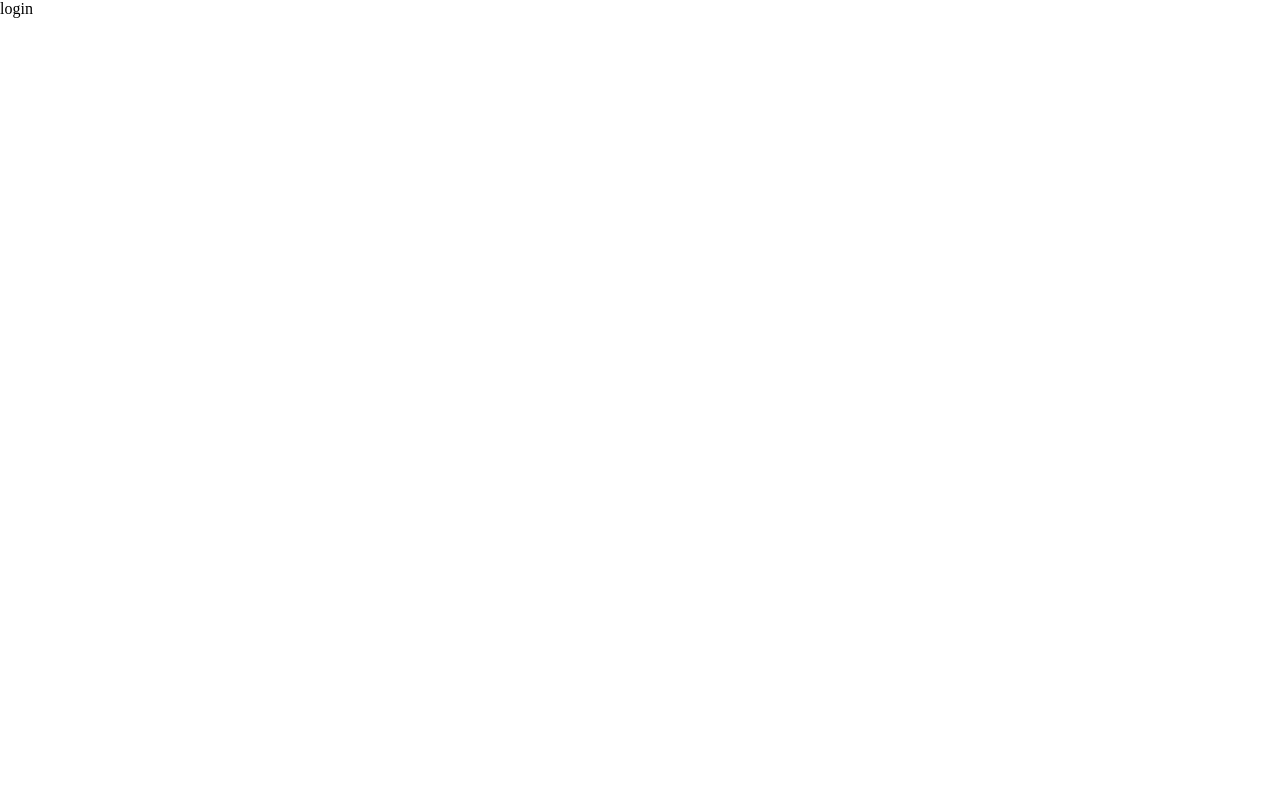
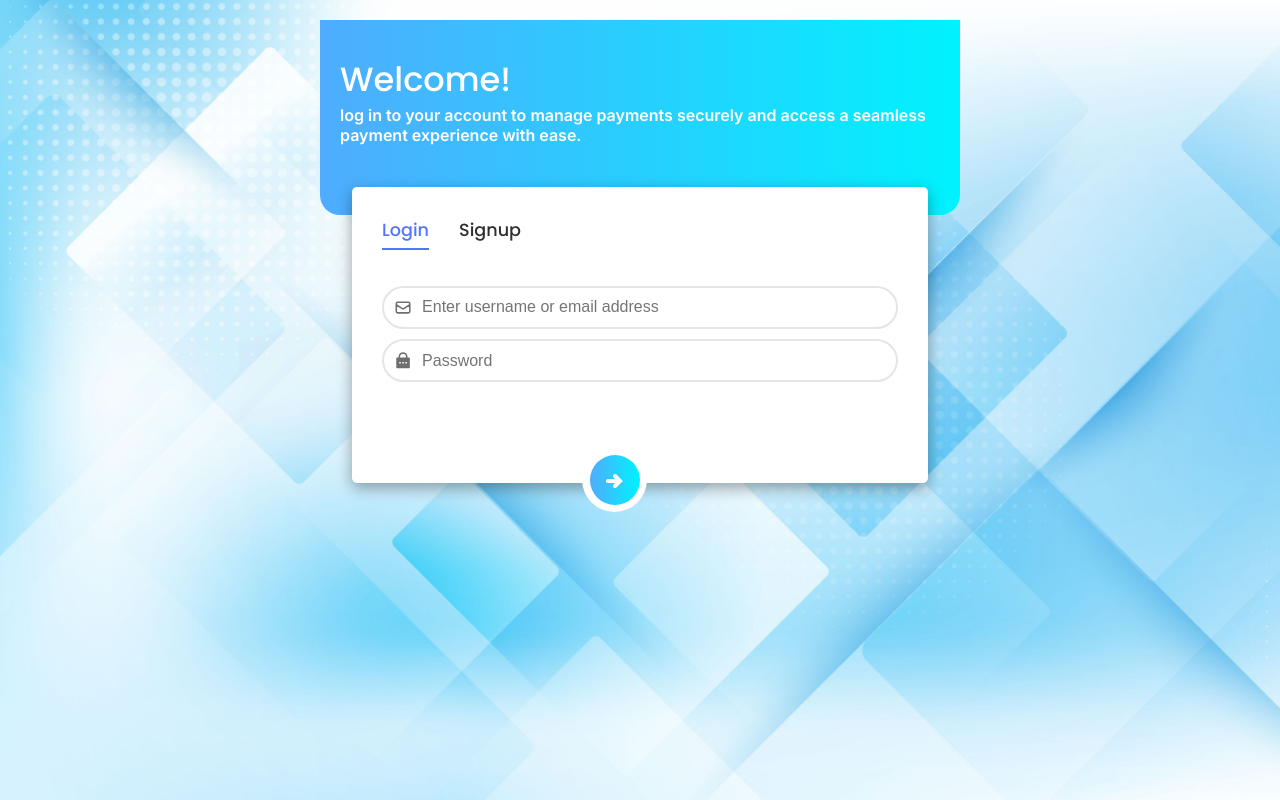
Before and after one commit to surajsinghgore/Dhanapatha-client, a React (Vite) app: page /auth/login in a window 1280 px wide. Built offline with nearby package versions, Linux system fonts and the light colour scheme.

Commit message:
login and signup  ui created

```diff
--- a/package.json
+++ b/package.json
@@ -10,8 +10,10 @@
     "preview": "vite preview"
   },
   "dependencies": {
+    "axios": "^1.7.7",
     "react": "^18.3.1",
     "react-dom": "^18.3.1",
+    "react-icons": "^5.3.0",
     "react-router-dom": "^6.26.2"
   },
   "devDependencies": {
--- a/src/constants/Images.js
+++ b/src/constants/Images.js
@@ -1,9 +1,10 @@
 import logo from '../assets/logo.png';
+import background from '../assets/background.jpg';
 
 
 
 
 
 export default {
-    logo
+    logo,background
 }
--- a/src/layout/CommonLayout.jsx
+++ b/src/layout/CommonLayout.jsx
@@ -1,10 +1,12 @@
-
+import '../style/commonStyle.css';
 const CommonLayout = ({ children }) => {
 
 
   return (
-    <div>
+    <div className={"main"}>
+    <div className="screen">
        {children}
+    </div>
     </div>
   );
 };
--- a/src/pages/auth/Login.jsx
+++ b/src/pages/auth/Login.jsx
@@ -1,11 +1,42 @@
-import React from 'react'
-
+import "../../style/auth.css";
+import { HiOutlineMail } from "react-icons/hi";
+import { RiLockPasswordFill } from "react-icons/ri";
+import { Link } from "react-router-dom";
+import { TiArrowRightThick } from "react-icons/ti";
 const Login = () => {
   return (
-    <div>
-      login
+    <div className="auth">
+      <div className="intro">
+        <h1>Welcome!</h1>
+        <p>Log in to your account to manage payments securely and access a seamless payment experience with ease.</p>
+      </div>
+
+      <div className="container">
+        <div className="form">
+          <div className="heading">
+            <Link to="/auth/login" className="active">Login</Link>
+            <Link to="/auth/signup">Signup</Link>
+          </div>
+          <div className="inputBox">
+            <li>
+              <HiOutlineMail className="icon"/>
+              <input type="text" name="username" placeholder="Enter username or email address" />
+            </li>
+            <li>
+              <RiLockPasswordFill className="icon"/>
+              <input type="text" name="username" placeholder="Password" />
+            </li>
+
+            <div className="submit">
+              <div className="circle">
+                <TiArrowRightThick  className="icon"/>
+              </div>
+            </div>
+          </div>
+        </div>
+      </div>
     </div>
-  )
-}
+  );
+};
 
-export default Login
+export default Login;
--- a/src/pages/auth/Register.jsx
+++ b/src/pages/auth/Register.jsx
@@ -1,11 +1,75 @@
+import "../../style/auth.css";
+import { HiOutlineMail } from "react-icons/hi";
+import { RiLockPasswordFill } from "react-icons/ri";
+import { Link } from "react-router-dom";
+import { FaUserCircle } from "react-icons/fa";
+import { TiArrowRightThick } from "react-icons/ti";
+import { IoMdEye } from "react-icons/io";
+import { IoIosEyeOff } from "react-icons/io";
+import { useState } from "react";
+const Login = () => {
+const [passwordState,setPasswordState]=useState({password:false,confirmPassword:false})
+  const togglePasswordState=(state)=>{
+if(state=="password"){
+  setPasswordState({password:!passwordState.password,confirmPassword:passwordState.confirmPassword})
+}else{
+  setPasswordState({password:passwordState.password,confirmPassword:!passwordState.confirmPassword})
+
+}
+  }
+  return (
+    <div className="auth">
+      <div className="intro">
+        <h1>Welcome!</h1>
+        <p>Log in to your account to manage payments securely and access a seamless payment experience with ease.</p>
+      </div>
+
+      <div className="container">
+        <div className="form">
+          <div className="heading">
+            <Link to="/auth/login">Login</Link>
+            <Link to="/auth/signup" className="active">
+              Signup
+            </Link>
+          </div>
+          <div className="inputBox">
+            <li>
+              <FaUserCircle className="icon" />
+              <input type="text" name="username" placeholder="Enter username " />
+            </li>
+            <li>
+              <HiOutlineMail className="icon" />
+              <input type="text" name="email" placeholder="Enter email address" />
+            </li>
+            <li>
+              <RiLockPasswordFill className="icon" />
+              <input type={(passwordState.password)?"text":"password"} name="username" placeholder="Enter password" />
+              {(passwordState.password)?<IoIosEyeOff className="passIcon" onClick={()=>togglePasswordState("password")}/>
+             :<IoMdEye className="passIcon" onClick={()=>togglePasswordState("password")}/>
+            }
 
 
-const Register = () => {
-  return (
-    <div className="d">
-      register
+            </li>
+            <li>
+              <RiLockPasswordFill className="icon" />
+              <input type={(passwordState.confirmPassword)?"text":"password"} name="username" placeholder="Confirm your password" />
+             {(passwordState.confirmPassword)?<IoIosEyeOff className="passIcon" onClick={()=>togglePasswordState("confirmPassword")}/>
+             :<IoMdEye className="passIcon" onClick={()=>togglePasswordState("confirmPassword")}/>
+            }
+
+
+            </li>
+
+            <div className="submit">
+              <div className="circle">
+                <TiArrowRightThick className="icon" />
+              </div>
+            </div>
+          </div>
+        </div>
+      </div>
     </div>
-  )
-}
+  );
+};
 
-export default Register
+export default Login;
--- a/src/router/router.jsx
+++ b/src/router/router.jsx
@@ -26,7 +26,7 @@ const router = createBrowserRouter([
         ),
       },
       {
-        path: "register",
+        path: "signup",
         element: (
           <CommonLayout>
             <Register />
--- /dev/null
+++ b/src/style/auth.css
@@ -0,0 +1,138 @@
+@import url("https://fonts.googleapis.com/css2?family=Poppins:ital,wght@0,100;0,200;0,300;0,400;0,500;0,600;0,700;0,800;0,900;1,100;1,200;1,300;1,400;1,500;1,600;1,700;1,800;1,900&display=swap");
+@import url("https://fonts.googleapis.com/css2?family=Inter:ital,opsz,wght@0,14..32,100..900;1,14..32,100..900&family=Poppins:ital,wght@0,100;0,200;0,300;0,400;0,500;0,600;0,700;0,800;0,900;1,100;1,200;1,300;1,400;1,500;1,600;1,700;1,800;1,900&display=swap");
+
+.auth {
+  width: 100%;
+}
+
+.auth .intro {
+  padding-right: 30px;
+  color: #fff;
+  padding: 0 10px;
+  padding-bottom: 70px;
+  padding-left: 20px;
+  border-bottom-left-radius: 20px;
+  border-bottom-right-radius: 20px;
+  background-image: linear-gradient(to right, #4facfe 0%, #00f2fe 100%);
+}
+
+.intro h1 {
+  font-family: "Poppins", sans-serif;
+  font-size: 2.1em;
+  font-weight: 500;
+  padding-top: 35px;
+}
+.intro p {
+  font-family: "Inter", sans-serif;
+  font-size: 1em;
+  font-weight: 600;
+  text-transform: lowercase;
+}
+
+.container {
+  position: relative;
+  width: 100%;
+  height: 400px;
+  display: flex;
+  justify-content: center;
+}
+
+.container .form {
+  position: absolute;
+  top: -7%;
+  left: 5%;
+  padding: 30px;
+  padding-bottom: 90px;
+  background-color: #fff;
+  width: 90%;
+  border-radius: 5px;
+  box-shadow: rgba(0, 0, 0, 0.35) 0px 5px 15px;
+}
+
+.heading {
+  display: flex;
+  gap: 30px;
+  font-weight: 500;
+  padding-bottom: 10px;
+}
+
+.heading a {
+  font-size: 1.1em;
+  font-family: "Poppins", sans-serif;
+  text-decoration: none;
+  color: #2f2f2f;
+}
+.heading .active {
+  color: #5375fe;
+  padding-bottom: 5px;
+  border-bottom: 2px solid #5375fe;
+}
+.heading a:hover {
+  color: #5375fe;
+  padding-bottom: 5px;
+  border-bottom: 2px solid #5375fe;
+}
+
+.inputBox {
+  margin-top: 5%;
+  list-style: none;
+}
+
+.inputBox li {
+  display: flex;
+  gap: 10px;
+  border-radius: 30px;
+  align-items: center;
+  margin-bottom: 2%;
+  padding: 10px;
+  border: 2px solid rgb(229, 229, 229);
+}
+.inputBox li .icon {
+  font-size: 1.2rem;
+  color: rgb(111, 111, 111);
+}
+.inputBox li .passIcon {
+  font-size: 1.5rem;
+  cursor: pointer;
+  color: rgb(111, 111, 111);
+}
+
+.inputBox li input {
+  border: none;
+  font-size: 1rem;
+  outline: none;
+  width: 100%;
+}
+
+.submit {
+  position: absolute;
+  bottom: -10%;
+  left: 40%;
+  width: 65px;
+  display: flex;
+  justify-content: center;
+  align-items: center;
+  height: 65px;
+  background-color: #ffffff;
+  border-radius: 50%;
+}
+
+.submit .circle {
+  width: 50px;
+  height: 50px;
+  border-radius: 50%;
+  display: flex;
+  justify-content: center;
+  align-items: center;
+  cursor: pointer;
+  background-image: linear-gradient(to right, #4facfe 0%, #00f2fe 100%);
+  transition: all 0.3s;
+}
+.submit .circle .icon {
+  color: white;
+  font-size: 1.5rem;
+}
+.submit .circle:hover {
+  transform: scale(1.1);
+  background-image: linear-gradient(to right, #4facfe 0%, #04939b 100%);
+}
--- /dev/null
+++ b/src/style/commonStyle.css
@@ -0,0 +1,16 @@
+.main {
+  background: url("../assets/background.jpg") no-repeat;
+  background-size: cover;
+  display: flex;
+  align-items: center;
+  justify-content: center;
+  /* background-color: #008f91; */
+  width: 100vw;
+  height: 100vh;
+}
+.main .screen{
+    /* box-shadow: rgba(0, 0, 0, 0.24) 0px 3px 8px; */
+height: 95%;
+
+width: 50%;
+}
```
Also changed, not shown: src/assets/background.jpg (added), src/style/register.css (deleted), 1 other file (tests, documents, lock files or other folders).
